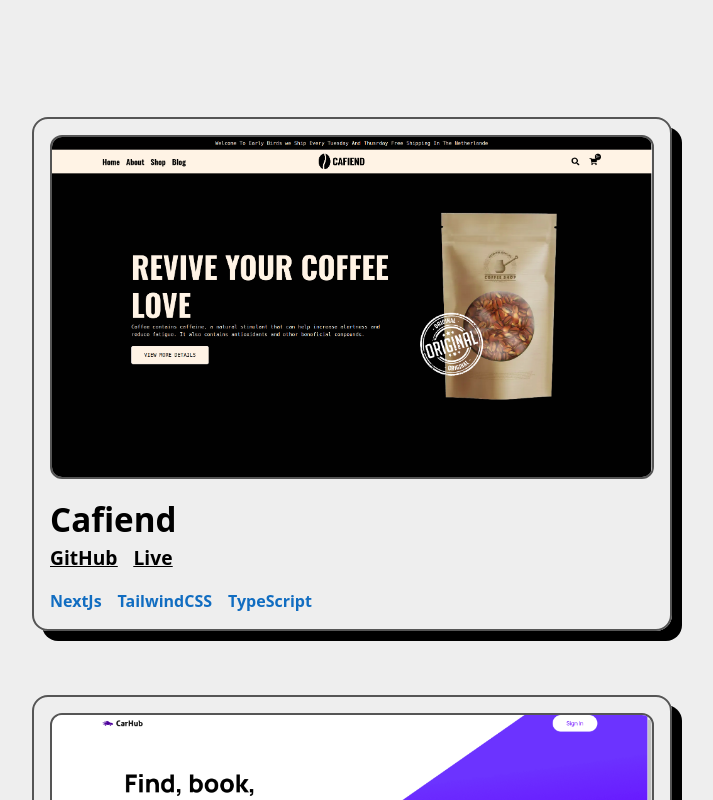
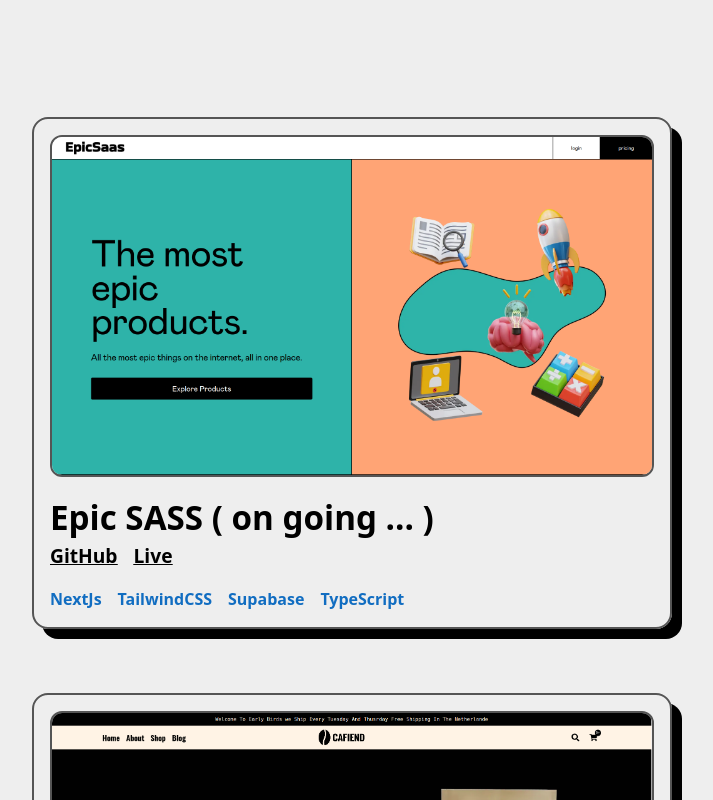
Before and after one commit to theunhackable/portfolio-2.0, a Next.js app: page / in a window 1280 px wide. Shown: the part 2780-3580 px from the top of the page, without its empty margins (288-1001 px from the left). Built offline with nearby package versions, Linux system fonts and the light colour scheme.

Commit message:
added epic sass

```diff
--- a/components/Projects.tsx
+++ b/components/Projects.tsx
@@ -3,10 +3,19 @@
 import React from 'react'
 const projects = [
   {
+    heading: 'Epic SASS ( on going ... )',
+    image: 'epic-sass.png',
+    desc: `A sass website made using next.js and stripe with superbase support.`,
+    tags:['NextJs', 'TailwindCSS', 'Supabase', 'TypeScript'],
+    live: '',
+    github: 'https://github.com/theunhackable/epic-sass'
+
+  },
+  {
     heading: 'Cafiend',
     image: 'cafiend.png',
     desc: `Cafiend is a coffee selling website with variety of coffee products.`,
-    tags:['NextJs', 'TailwindCSS', 'TypeScript'],
+    tags:['NextJs', 'TailwindCSS', 'Context API', 'TypeScript'],
     live: 'https://cafiend-chi.vercel.app/',
     github: 'https://github.com/theunhackable/cafiend'
   },
```
Also changed, not shown: public/assets/projects/epic-sass.png (added).
